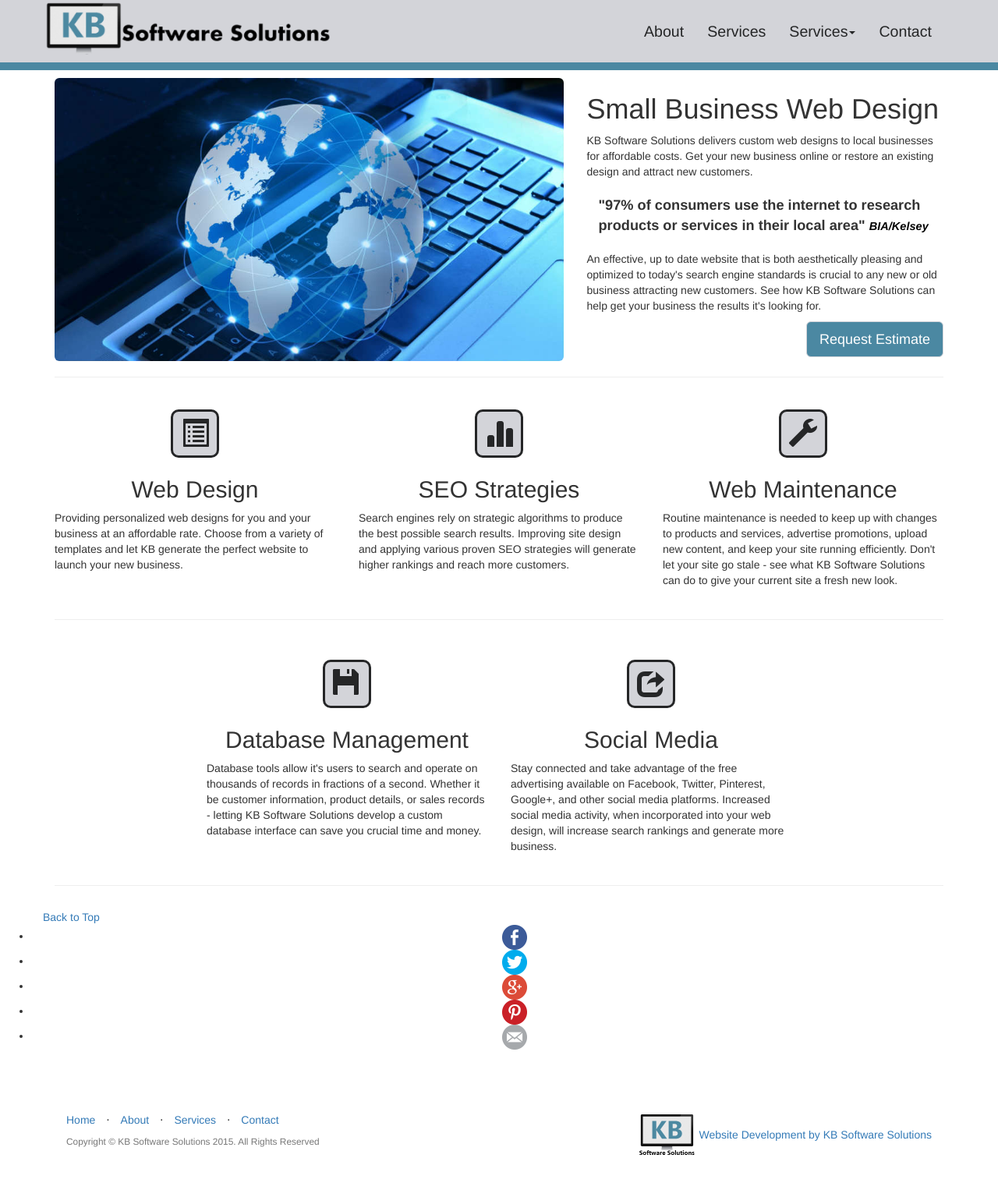
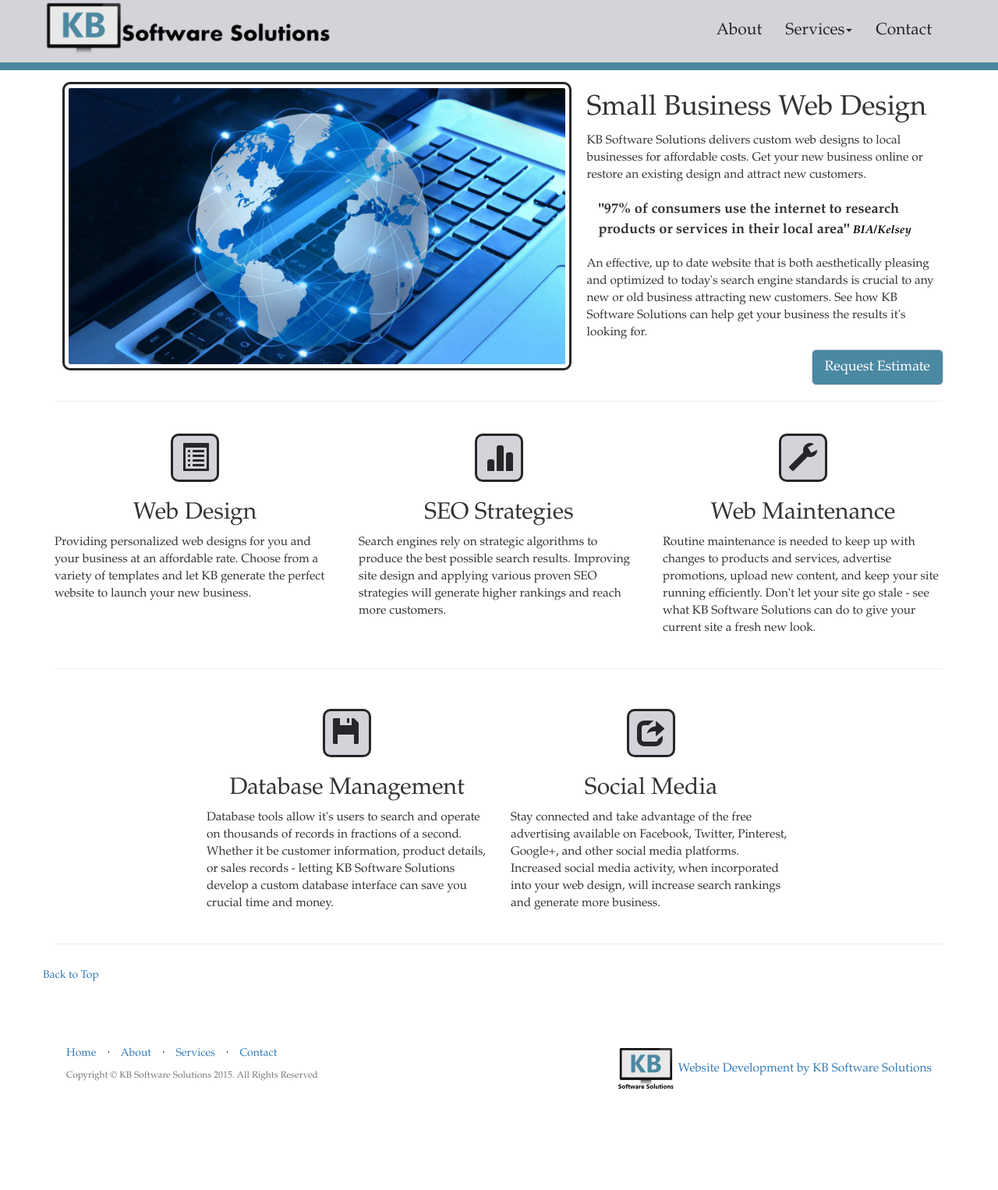
Before and after one commit to johnsonj561/KB-Software-Solutions, a PHP site: page / in a window 1280 px wide. Shown: the whole page at 78% size. After the commit the page ends 1396 px from the top, so only its background shows below. Run offline with PHP 8.4, Linux system fonts and the light colour scheme.

Commit message:
Social Media Style Updated

```diff
--- a/css/small-business.css
+++ b/css/small-business.css
@@ -6,6 +6,11 @@
 
 body {
   padding-top: 70px; /* Required padding for .navbar-fixed-top. Change if height of navigation changes. */
+  font-family: "Palatino Linotype", "Book Antiqua", Palatino, serif;
+}
+
+p{
+  font-size: 1.1em;
 }
 
 .navbar-inverse {
@@ -50,7 +55,14 @@ body {
 }
 
 .paragraph-divider{
- margin: 30px 0px;
+  margin: 30px 0px;
+}
+
+.wrap-image{
+  padding: 5px 5px;
+  margin: 5px 10px;
+  border: 3px solid #252627;
+  border-radius: 10px;
 }
 
 .glyph-box{
@@ -58,6 +70,12 @@ body {
   border-radius: 10px;
   padding: 10px;
   margin-bottom: 5px;
+}
+
+.glyph-box:hover{
+  font-size: 1.1em;
+  margin-bottom:1px;
+  background-color: #8D8D8D;
 }
 
 .glyphicon{
@@ -98,7 +116,7 @@ body {
 }
 
 .navbar-toggle{
-    background-color: #4B88A2;
+  background-color: #4B88A2;
 }
 
 .call-now{
@@ -110,6 +128,15 @@ footer {
   margin-top:50px;
 }
 
+
+
+
+@media(max-width:375px){
+  .kb-text{
+    font-size: 1.5em;
+  }
+}
+
 @media(min-width:768px) {
   body {
     padding-top: 100px; /* Required padding for .navbar-fixed-top. Change if height of navigation changes. */
@@ -117,6 +144,10 @@ footer {
 
   .navbar-fixed-top .navbar-brand {
     padding: 15px 0;
+  }
+
+  .navbar-inverse .navbar-nav>li>a {
+    font-size: 1.5em;
   }
 
   .kb-logo{
@@ -131,5 +162,34 @@ footer {
     display: none;
   }
 
+  li.mobile-only{
+    display: none;
+  }
 
 }
+
+@media(min-width:980px){
+  row.mobile-only{
+    display: none;
+  }
+}
+
+@media(max-width:768px){
+  li.dropdown{
+    display: none;
+  }
+
+}
+
+ul.share-buttons{
+  list-style: none;
+  padding: 0;
+}
+
+ul.share-buttons li{
+  display: inline;
+}
+
+row.social-media ul{
+  margin: 30px 0px;
+}
```
